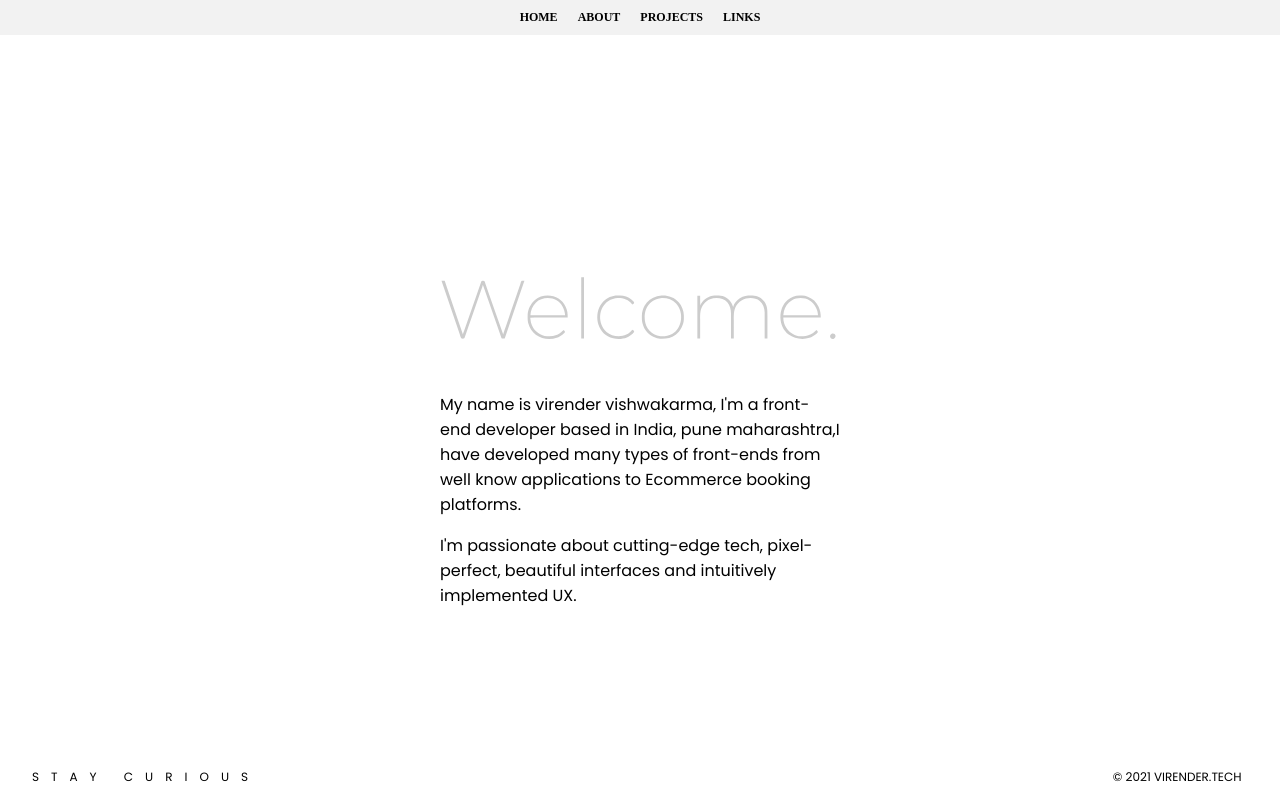
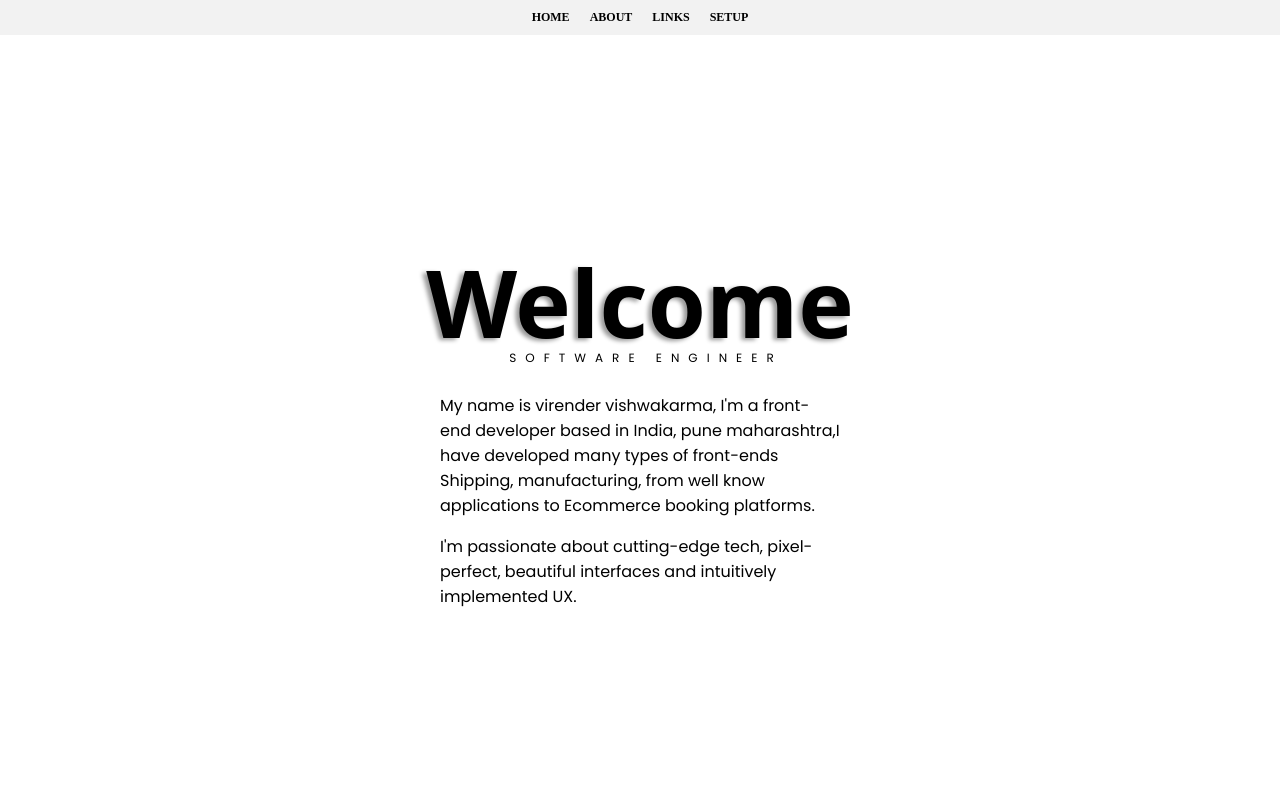
Before and after one commit to VirenV496/virenderv, a React (Create React App) app: page /#/ in a window 1280 px wide. Built offline with nearby package versions, Linux system fonts and the light colour scheme.

Commit message:
ne changes

```diff
--- a/src/App.jsx
+++ b/src/App.jsx
@@ -11,7 +11,7 @@ import Home2 from './pages/Home/Home2';
 import NavBar from './components/navbar/NavBar';
 import GoHome from './pages/gohome/GoHome';
 import Navbar2 from './components/navbar2/Navbar2';
-import Blogs from './pages/blogs/Blogs';
+import Setup from './pages/setup/Setup';
 import Footer from './components/Footer';
 
 const App = ()  =>{
@@ -23,7 +23,7 @@ const App = ()  =>{
        <Route path = "/"  exact component = {Home} />
        <Route path = "/about"  component = {About} />
        <Route path = "/projects"  component = {Projects} />
-       <Route path = "/blogs"  component = {Blogs} />
+       <Route path = "/setup"  component = {Setup} />
        <Route path = "/links"  component = {Skills} />
        <Route path = "/contact"  component = {Contact} />
      </div>
--- a/src/components/navbar2/NavbarLinks.js
+++ b/src/components/navbar2/NavbarLinks.js
@@ -7,11 +7,11 @@ const NavbarLinks = () => {
         <>
             <NavItem to="/">HOME</NavItem>
             <NavItem to="/About">ABOUT</NavItem>
-            <NavItem to="/Projects">PROJECTS</NavItem>
+            {/* <NavItem to="/Projects">PROJECTS</NavItem> */}
             {/* <NavItem to="/Gallery">GALLERY</NavItem> */}
             {/* <NavItem to="/Blog">BLOG</NavItem> */}
             <NavItem to="/Links">LINKS</NavItem>
-            {/* <NavItem to="/Setup">SETUP</NavItem> */}
+            <NavItem to="/Setup">SETUP</NavItem>
             {/* <NavItem to="/Contact">CONTACT</NavItem> */}
         </>
     );
@@ -39,7 +39,7 @@ const NavItem = styled(Link)`
         content: '';
         color: transparent;
         background: #FA1E3F;
-        height: 1px;
+        height: 2px;
         transition: all 0.4s ease-in;
     }
     :hover {
@@ -47,6 +47,9 @@ const NavItem = styled(Link)`
         ::after {
             width: 100%;
         }
+    }
+    &.active {
+        color: red; // Change the color to whatever you want for the active link
     }
     @media (max-width: 768px) {
         padding: 8px 40px;
--- a/src/pages/Home/Home.jsx
+++ b/src/pages/Home/Home.jsx
@@ -1,46 +1,28 @@
 import React from "react";
 import "../../assets/scss/style.scss";
-import { WelcomeSvg } from "../../assets/Svgs/SVGS";
 import styled from "styled-components";
-import Zoom from 'react-reveal/Zoom';
-import Footer from '../../components/Footer';
-
 const Home = () => {
   return (
     <HomePage>
-    <Zoom>
-    <WelcomeSvg/>
-    </Zoom>
-      <div>
-      </div>
-      <div  className="welcome" >
+      <LogoText>Welcome</LogoText>
+      <Description> Software Engineer</Description>
+      <div></div>
+      <div className="welcome">
         <span></span>
         <p>
-        My name is virender vishwakarma, I'm a front-end developer based in India,
-        pune maharashtra,I have developed many types of front-ends from well know
-        applications to Ecommerce booking platforms.
+          My name is virender vishwakarma, I'm a front-end developer based in
+          India, pune maharashtra,I have developed many types of front-ends Shipping, manufacturing, from
+          well know applications to Ecommerce booking platforms.
         </p>
 
         <p>
-        I'm passionate about cutting-edge tech, pixel-perfect, beautiful interfaces
-        and intuitively implemented UX.{" "}
+          I'm passionate about cutting-edge tech, pixel-perfect, beautiful
+          interfaces and intuitively implemented UX.{" "}
         </p>
       </div>
-      <Footer />
     </HomePage>
   );
 };
-
-const Icons = styled.p`
-  font-size: 24px;
-  margin: 0;
-  margin-top: -0.5rem;
-  text-align: center;
-  @media (max-width: 768px) {
-    font-size: 22px;
-    margin-top: -16px;
-  }
-`;
 
 const HomePage = styled.section`
   overflow-y: hidden;
@@ -54,5 +36,66 @@ const HomePage = styled.section`
   margin-top: 5vh;
 `;
 
+const Description = styled.div`
+  margin: 0 auto;
+  text-transform: uppercase;
+  letter-spacing: 9px;
+  padding-left: 12px;
+  font-size: 12px;
+  padding-bottom: 10px;
+  @media (max-width: 768px) {
+    font-size: 12px;
+    margin: 0 auto;
+    padding-left: 11px;
+  }
+`;
+
+const LogoText = styled.div`
+  font-family: system-ui;
+  background-size: 23%;
+  background-repeat: no-repeat;
+  background-position: center;
+  color: transparent;
+  background-clip: border-box;
+  -moz-background-clip: text;
+  -webkit-background-clip: text;
+  font-weight: 900;
+  font-size: 94px;
+  line-height: 1;
+  text-align: center;
+  color: black;
+  text-shadow: -4px 2px 4px rgb(0 0 0 / 40%),
+    2px -5px 4px rgb(255 255 255 / 18%);
+  padding-top: 10px;
+
+  -webkit-animation: tracking-in-expand 3s cubic-bezier(0.215, 0.61, 0.355, 1)
+    both;
+  animation: tracking-in-expand 3s cubic-bezier(0.215, 0.61, 0.355, 1) both;
+
+  @-webkit-keyframes tracking-in-expand {
+    0% {
+      letter-spacing: -0.5em;
+      opacity: 0;
+    }
+    40% {
+      opacity: 0.6;
+    }
+    100% {
+      opacity: 1;
+    }
+  }
+  @keyframes tracking-in-expand {
+    0% {
+      letter-spacing: -0.5em;
+      opacity: 0;
+    }
+    40% {
+      opacity: 0.6;
+    }
+    100% {
+      opacity: 1;
+    }
+  }
+`;
 
 export default Home;
--- a/src/pages/about/About.jsx
+++ b/src/pages/about/About.jsx
@@ -3,12 +3,15 @@ import styled from "styled-components";
 import { FaLinkedin } from "react-icons/fa";
 
 const AboutPage = styled.main`
-  width: 100vw;
-  height: 100vh;
-  overflow-y: auto;
-  &:last-child {
-    margin-bottom: 10px;
-  }
+overflow-y: hidden;
+overflow-x: hidden;
+height: 90vh;
+width: 100%;
+display: flex;
+flex-direction: column;
+justify-content: center;
+align-items: center; /* Center horizontally */
+margin-top: 5vh;
 `;
 const AboutText = styled.article`
   margin: 0 auto;
@@ -93,7 +96,7 @@ const About = () => {
           hackathon National level kaveri hackathon in 2019 team of 5 in
           bachelors degree i started with C language C++ data structures and
           java and i am a Final year masters student batch 2022{" "}
-          <Link href="" target="_blank" rel="noopener noreferrer">
+          <Link href="https://www.pibmpune.org.in/" target="_blank" rel="noopener noreferrer">
             University of pune
           </Link>{" "}
           I was a self-taught front-end enthusiast, compeleting daily tasks and
@@ -132,21 +135,7 @@ const About = () => {
             More...
           </a>
         </p>
-        <div style={{ display: "flex", flexWrap: "wrap", marginTop: "10px" }}>
-          <img
-            src="https://github-readme-stats.vercel.app/api?username=VirenV496&theme=radical"
-            width="500"
-            height="auto"
-            alt="berta matuliauskiene github"
-            style={{ marginRight: "2px" }}
-          />
-          <img
-            src="https://github-readme-stats.vercel.app/api/top-langs/?username=VirenV496&&theme=monokai&&layout=compact&&show_icons=true&&&bg_color=000000"
-            width="auto"
-            height="198"
-            alt="berta matuliauskiene github"
-          />
-        </div>
+
       </AboutText>
     </AboutPage>
   );
--- a/src/pages/blogs/Blogs.jsx
+++ b/src/pages/setup/Setup.jsx
@@ -1,13 +1,13 @@
 import React from 'react'
 
-const Blogs = () => {
+const Setup = () => {
     return (
         <div >
              <div style = {{marginTop: '20%'}}>
-             <center> OOP'S No Blogs yet! </center>
+             <center>No setup data at </center>
              </div>
         </div>
     )
 }
 
-export default Blogs
+export default Setup
```
Lines whose indentation alone changed are shown as unchanged.
